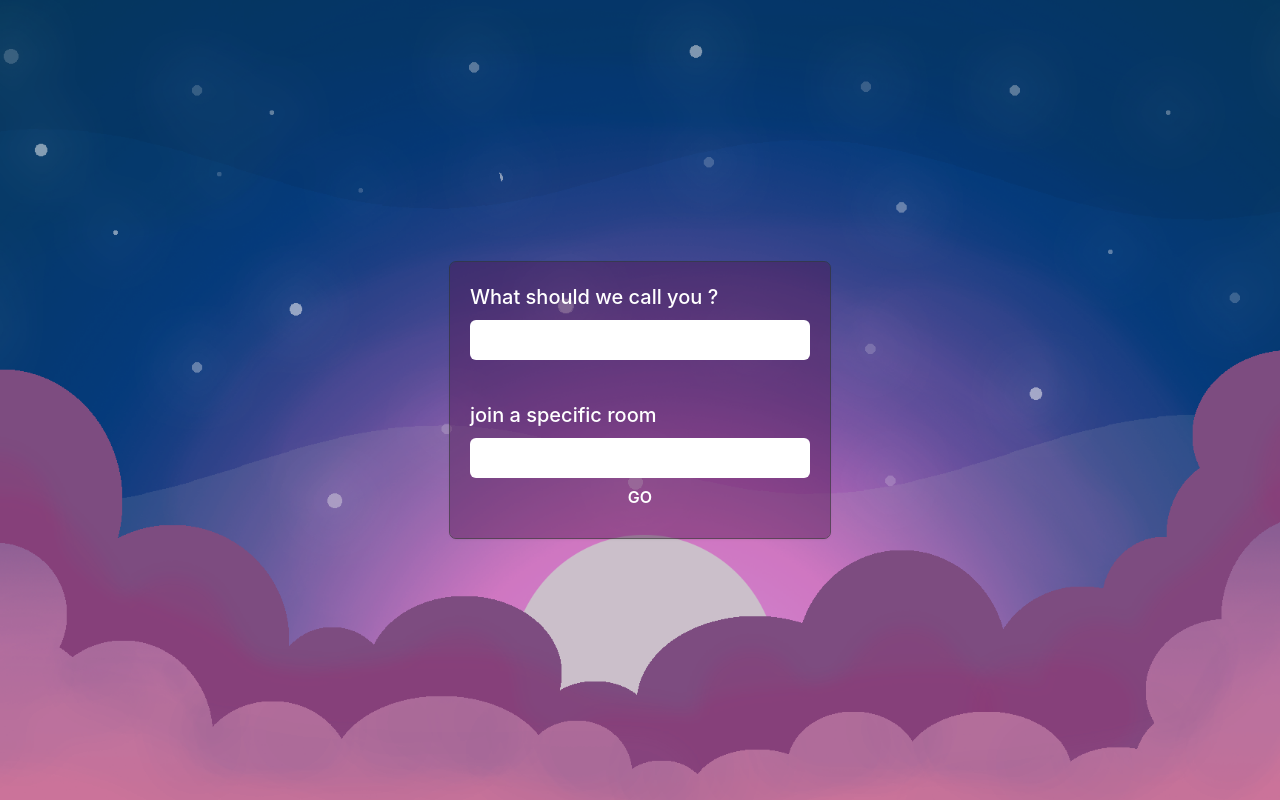
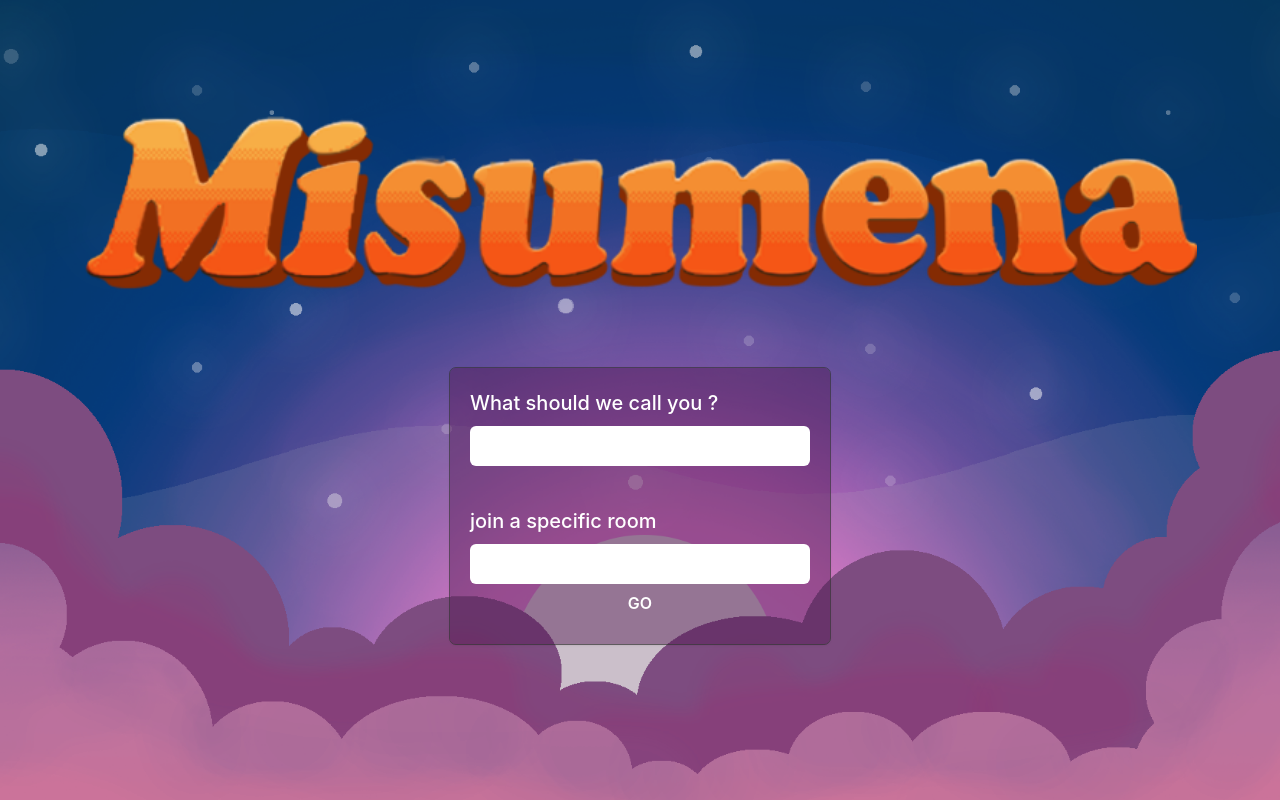
Before and after one commit to HadrienAllemon/Project-Misumena, a React (Vite) app in the folder misumena/: page / in a window 1280 px wide. Built offline with nearby package versions, Linux system fonts and the light colour scheme; no server answers.

Commit message:
title implementation

```diff
--- a/misumena/src/App.css
+++ b/misumena/src/App.css
@@ -28,6 +28,10 @@
   color: #61dafb;
 }
 
+.titleImg{
+  image-rendering: crisp-edges
+}
+
 @keyframes App-logo-spin {
   from {
     transform: rotate(0deg);
--- a/misumena/src/components/login/LogIntoRoom.tsx
+++ b/misumena/src/components/login/LogIntoRoom.tsx
@@ -2,18 +2,19 @@ import * as React from "react";
 import { useContext, useState } from "react";
 import { SocketContext } from "../../contexts/socket/SocketContext";
 import { useParams } from "react-router-dom";
-import { Button, FormControl, FormLabel, Input } from "@chakra-ui/react";
-
-const LogIntoRoom = (props) => {
+import { Button, FormControl, FormLabel, Img, Input } from "@chakra-ui/react";
+import misumenaImg from "assets/title/Misumena_Title_PA_2.png"
+const LogIntoRoom = () => {
     const { socket, dispatch } = useContext(SocketContext);
     const [playerName, setPlayerName] = useState<string>("");
     const {room} = useParams();
     console.log(room);
     const login = () => {
-        dispatch({type:"login", name:playerName, room:room})
+        dispatch({type:"login", name:playerName, room:room || ""})
     }
     return (
         <div style={{display:"flex", flexDirection:"column", width:"350px", margin:"auto"}}>
+            <Img src={misumenaImg} height={"5rem"} className="titleImg" />
             <FormControl>
             <FormLabel>What should we call you ?</FormLabel>
             <Input value={playerName} onChange={(event) => setPlayerName(event.target.value)} id="standard-basic"  variant="standard" />
--- a/misumena/src/components/login/Login.tsx
+++ b/misumena/src/components/login/Login.tsx
@@ -3,8 +3,8 @@ import { useContext, useState } from "react";
 import { SocketContext } from "../../contexts/socket/SocketContext";
 import { useEffect } from "react";
 import { useNavigate } from "react-router-dom";
-import sun from "../../img/sun.png";
-import { Box, Button, Card, CardBody, Flex, FormControl, FormLabel, Input, Spacer } from "@chakra-ui/react";
+import { Box, Button, Card, CardBody, Flex, FormControl, FormLabel, Img, Input, Spacer } from "@chakra-ui/react";
+import misumenaImg2 from "assets/title/Misumena_Title.png"
 
 const Login = () => {
     const { socket, state, dispatch } = useContext(SocketContext);
@@ -19,7 +19,9 @@ const Login = () => {
     }, [state.room])
     return (
         <div style={{ height: "100vh", width: "100vw" }} >
-            <Flex alignItems={"center"} justifyContent={"center"} height={"100%"}>
+            <Flex alignItems={"center"} justifyContent={"flexStart"} height={"100%"} direction={"column"} gap={"4rem"} paddingTop={"7rem"}>
+            <Img src={misumenaImg2} height={"12rem"} className="titleImg" />
+
                 <Card color="white" bg={"#50185170"} outline={"1px solid #333a"}>
                     <CardBody>
                         <FormControl>
--- a/misumena/tsconfig.json
+++ b/misumena/tsconfig.json
@@ -35,6 +35,9 @@
       ],
       "shared/*": [
         "../shared/*"
+      ],
+      "assets/*":[
+        "./assets/*"
       ]
     },
     "jsx": "react-jsx"
--- a/misumena/vite.config.ts
+++ b/misumena/vite.config.ts
@@ -9,7 +9,8 @@ export default defineConfig({
     alias: {
       "src": path.resolve(__dirname, "./src"),
       "models": path.resolve(__dirname, "./src/models"),
-      "shared": path.resolve(__dirname, "../shared")
+      "shared": path.resolve(__dirname, "../shared"),
+      "assets": path.resolve(__dirname, "./assets")
     },
   },
   build: {
```
Also changed, not shown: misumena/assets/title/Misumena_Title.png (added).
